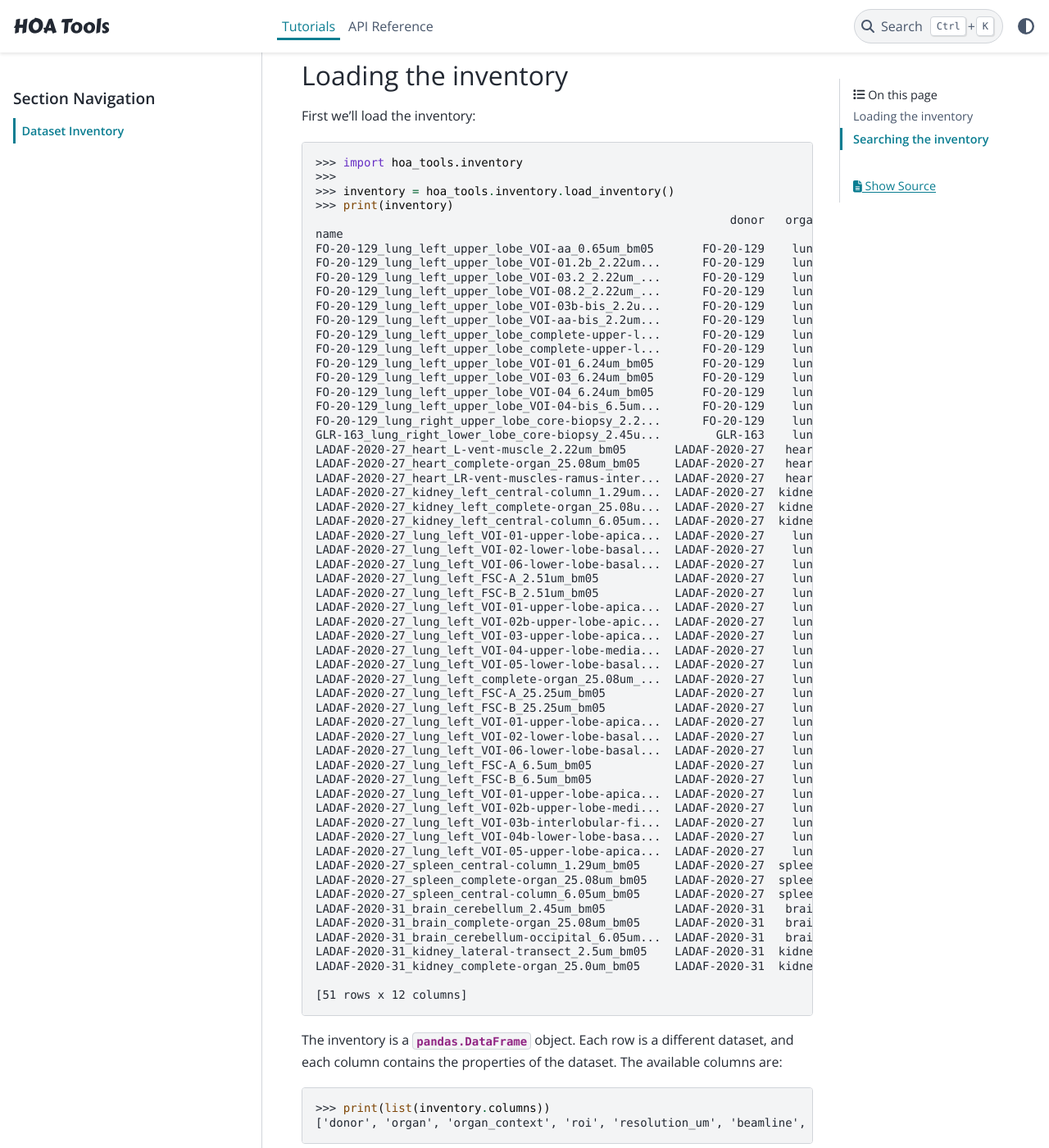
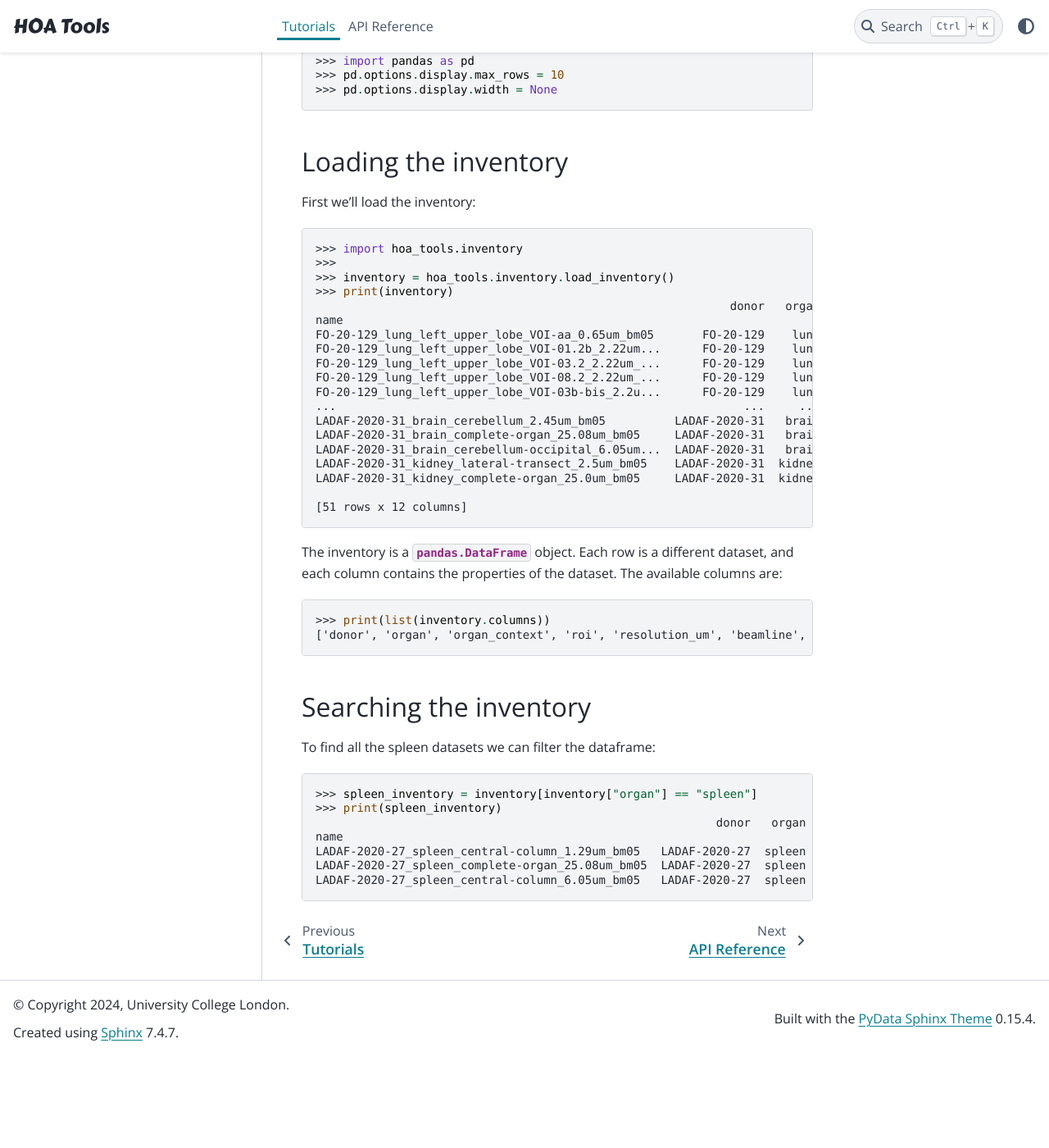
Before and after one commit to HumanOrganAtlas/hoa-tools, a Sphinx documentation site: the page built from docs/tutorials/inventory.rst, in a window 1280 px wide and 1400 px high, scrolled down 232 px. Shown: the whole window at 82% size. Built offline with Sphinx 7.4.7 and the PyData theme 0.15.4, drawn with Linux system fonts in a browser that asks for light colours; after the commit the page ends 1521 px from its top, so only the background shows below that; some of the changed text lies outside the part shown.

Commit message:
Update inventory example

```diff
--- a/docs/tutorials/inventory.rst
+++ b/docs/tutorials/inventory.rst
@@ -3,6 +3,10 @@
 
 In this tutorial we will use the  `hoa_tools.inventory` module
 to find all the spleen datasets in the Human Organ Atlas.
+
+    >>> import pandas as pd
+    >>> pd.options.display.max_rows = 10
+    >>> pd.options.display.width = None
 
 Loading the inventory
 ---------------------
@@ -12,59 +16,19 @@
     >>>
     >>> inventory = hoa_tools.inventory.load_inventory()
     >>> print(inventory)
-                                                                donor   organ     organ_context  ... contrast_low  contrast_high  size_gb_uncompressed
-    name                                                                                         ...
-    FO-20-129_lung_left_upper_lobe_VOI-aa_0.65um_bm05       FO-20-129    lung   left_upper_lobe  ...        15545          22743            219.543938
-    FO-20-129_lung_left_upper_lobe_VOI-01.2b_2.22um...      FO-20-129    lung   left_upper_lobe  ...        17480          36263           1503.180526
-    FO-20-129_lung_left_upper_lobe_VOI-03.2_2.22um_...      FO-20-129    lung   left_upper_lobe  ...         8950          21600            595.808251
-    FO-20-129_lung_left_upper_lobe_VOI-08.2_2.22um_...      FO-20-129    lung   left_upper_lobe  ...         4058           8465            220.525467
-    FO-20-129_lung_left_upper_lobe_VOI-03b-bis_2.2u...      FO-20-129    lung   left_upper_lobe  ...        10655          34421            199.677187
-    FO-20-129_lung_left_upper_lobe_VOI-aa-bis_2.2um...      FO-20-129    lung   left_upper_lobe  ...         7380          16425            473.839094
-    FO-20-129_lung_left_upper_lobe_complete-upper-l...      FO-20-129    lung   left_upper_lobe  ...         8245          29777            125.625583
-    FO-20-129_lung_left_upper_lobe_complete-upper-l...      FO-20-129    lung   left_upper_lobe  ...        52962          58138            107.019297
-    FO-20-129_lung_left_upper_lobe_VOI-01_6.24um_bm05       FO-20-129    lung   left_upper_lobe  ...        13849          31712            635.712307
-    FO-20-129_lung_left_upper_lobe_VOI-03_6.24um_bm05       FO-20-129    lung   left_upper_lobe  ...        17314          35417            419.919904
-    FO-20-129_lung_left_upper_lobe_VOI-04_6.24um_bm05       FO-20-129    lung   left_upper_lobe  ...        10673          23044            153.593950
-    FO-20-129_lung_left_upper_lobe_VOI-04-bis_6.5um...      FO-20-129    lung   left_upper_lobe  ...        13795          31538            168.247186
-    FO-20-129_lung_right_upper_lobe_core-biopsy_2.2...      FO-20-129    lung  right_upper_lobe  ...         2880           5377            164.970667
-    GLR-163_lung_right_lower_lobe_core-biopsy_2.45u...        GLR-163    lung  right_lower_lobe  ...        14199          28254            125.517429
-    LADAF-2020-27_heart_L-vent-muscle_2.22um_bm05       LADAF-2020-27   heart               NaN  ...        25660          35923            367.381112
-    LADAF-2020-27_heart_complete-organ_25.08um_bm05     LADAF-2020-27   heart               NaN  ...        22695          26334            443.696114
-    LADAF-2020-27_heart_LR-vent-muscles-ramus-inter...  LADAF-2020-27   heart               NaN  ...        22136          25560            293.563001
-    LADAF-2020-27_kidney_left_central-column_1.29um...  LADAF-2020-27  kidney              left  ...        24572          27468            325.882986
-    LADAF-2020-27_kidney_left_complete-organ_25.08u...  LADAF-2020-27  kidney              left  ...        17549          21593             58.301390
-    LADAF-2020-27_kidney_left_central-column_6.05um...  LADAF-2020-27  kidney              left  ...        11179          20929            217.182537
-    LADAF-2020-27_lung_left_VOI-01-upper-lobe-apica...  LADAF-2020-27    lung              left  ...        19456          37967            101.268298
-    LADAF-2020-27_lung_left_VOI-02-lower-lobe-basal...  LADAF-2020-27    lung              left  ...        11357          29938            142.415249
-    LADAF-2020-27_lung_left_VOI-06-lower-lobe-basal...  LADAF-2020-27    lung              left  ...        14710          40222             59.426738
-    LADAF-2020-27_lung_left_FSC-A_2.51um_bm05           LADAF-2020-27    lung              left  ...        16648          39717             37.030162
-    LADAF-2020-27_lung_left_FSC-B_2.51um_bm05           LADAF-2020-27    lung              left  ...        16537          40056             37.030162
-    LADAF-2020-27_lung_left_VOI-01-upper-lobe-apica...  LADAF-2020-27    lung              left  ...         3736           7687            384.796902
-    LADAF-2020-27_lung_left_VOI-02b-upper-lobe-apic...  LADAF-2020-27    lung              left  ...         5937           9556            168.522379
-    LADAF-2020-27_lung_left_VOI-03-upper-lobe-apica...  LADAF-2020-27    lung              left  ...        18039          35928            168.348645
-    LADAF-2020-27_lung_left_VOI-04-upper-lobe-media...  LADAF-2020-27    lung              left  ...         3009           7352            168.175000
-    LADAF-2020-27_lung_left_VOI-05-lower-lobe-basal...  LADAF-2020-27    lung              left  ...         4353           7927            457.582883
-    LADAF-2020-27_lung_left_complete-organ_25.08um_...  LADAF-2020-27    lung              left  ...        19516          21139            623.923053
-    LADAF-2020-27_lung_left_FSC-A_25.25um_bm05          LADAF-2020-27    lung              left  ...         2528           6996              2.539565
-    LADAF-2020-27_lung_left_FSC-B_25.25um_bm05          LADAF-2020-27    lung              left  ...         2435           6933              2.539565
-    LADAF-2020-27_lung_left_VOI-01-upper-lobe-apica...  LADAF-2020-27    lung              left  ...         9692          33163             36.762903
-    LADAF-2020-27_lung_left_VOI-02-lower-lobe-basal...  LADAF-2020-27    lung              left  ...         1987           6526            203.175954
-    LADAF-2020-27_lung_left_VOI-06-lower-lobe-basal...  LADAF-2020-27    lung              left  ...         3659           7330            236.098638
-    LADAF-2020-27_lung_left_FSC-A_6.5um_bm05            LADAF-2020-27    lung              left  ...         3488           8146             14.093923
-    LADAF-2020-27_lung_left_FSC-B_6.5um_bm05            LADAF-2020-27    lung              left  ...         3526           8063             14.069134
-    LADAF-2020-27_lung_left_VOI-01-upper-lobe-apica...  LADAF-2020-27    lung              left  ...         8024          12078            223.034263
-    LADAF-2020-27_lung_left_VOI-02b-upper-lobe-medi...  LADAF-2020-27    lung              left  ...        12592          19828            122.119980
-    LADAF-2020-27_lung_left_VOI-03b-interlobular-fi...  LADAF-2020-27    lung              left  ...        12458          44014             41.554223
-    LADAF-2020-27_lung_left_VOI-04b-lower-lobe-basa...  LADAF-2020-27    lung              left  ...        12215          17307            484.974690
-    LADAF-2020-27_lung_left_VOI-05-upper-lobe-apica...  LADAF-2020-27    lung              left  ...         9214          13131            272.905359
-    LADAF-2020-27_spleen_central-column_1.29um_bm05     LADAF-2020-27  spleen               NaN  ...        27852          30408            321.011086
-    LADAF-2020-27_spleen_complete-organ_25.08um_bm05    LADAF-2020-27  spleen               NaN  ...        28069          33269             23.859322
-    LADAF-2020-27_spleen_central-column_6.05um_bm05     LADAF-2020-27  spleen               NaN  ...         4139           7143            216.724949
-    LADAF-2020-31_brain_cerebellum_2.45um_bm05          LADAF-2020-31   brain               NaN  ...        14966          30947            192.186545
-    LADAF-2020-31_brain_complete-organ_25.08um_bm05     LADAF-2020-31   brain               NaN  ...        15671          24381            497.496688
-    LADAF-2020-31_brain_cerebellum-occipital_6.05um...  LADAF-2020-31   brain               NaN  ...        13047          30883            139.906714
-    LADAF-2020-31_kidney_lateral-transect_2.5um_bm05    LADAF-2020-31  kidney               NaN  ...            0          19230            158.275676
-    LADAF-2020-31_kidney_complete-organ_25.0um_bm05     LADAF-2020-31  kidney               NaN  ...        13367          33403             62.351958
+                                                                donor   organ    organ_context                   roi  resolution_um  beamline    nx     ny     nz  contrast_low  contrast_high  size_gb_uncompressed
+    name
+    FO-20-129_lung_left_upper_lobe_VOI-aa_0.65um_bm05       FO-20-129    lung  left_upper_lobe                VOI-aa           0.65         5  3794   3794   7626         15545          22743            219.543938
+    FO-20-129_lung_left_upper_lobe_VOI-01.2b_2.22um...      FO-20-129    lung  left_upper_lobe             VOI-01.2b           2.22         5  3845   3845  50838         17480          36263           1503.180526
+    FO-20-129_lung_left_upper_lobe_VOI-03.2_2.22um_...      FO-20-129    lung  left_upper_lobe              VOI-03.2           2.22         5  3848   3848  20119          8950          21600            595.808251
+    FO-20-129_lung_left_upper_lobe_VOI-08.2_2.22um_...      FO-20-129    lung  left_upper_lobe              VOI-08.2           2.22         5  3843   3843   7466          4058           8465            220.525467
+    FO-20-129_lung_left_upper_lobe_VOI-03b-bis_2.2u...      FO-20-129    lung  left_upper_lobe           VOI-03b-bis           2.20         5  3703   3703   7281         10655          34421            199.677187
+    ...                                                           ...     ...              ...                   ...            ...       ...   ...    ...    ...           ...            ...                   ...
+    LADAF-2020-31_brain_cerebellum_2.45um_bm05          LADAF-2020-31   brain              NaN            cerebellum           2.45         5  3895   3895   6334         14966          30947            192.186545
+    LADAF-2020-31_brain_complete-organ_25.08um_bm05     LADAF-2020-31   brain              NaN        complete-organ          25.08         5  5965   5965   6991         15671          24381            497.496688
+    LADAF-2020-31_brain_cerebellum-occipital_6.05um...  LADAF-2020-31   brain              NaN  cerebellum-occipital           6.05         5  3867   3867   4678         13047          30883            139.906714
+    LADAF-2020-31_kidney_lateral-transect_2.5um_bm05    LADAF-2020-31  kidney              NaN      lateral-transect           2.50         5  3873  15091   1354             0          19230            158.275676
+    LADAF-2020-31_kidney_complete-organ_25.0um_bm05     LADAF-2020-31  kidney              NaN        complete-organ          25.00         5  2215   3287   4282         13367          33403             62.351958
     <BLANKLINE>
     [51 rows x 12 columns]
 
@@ -81,10 +45,8 @@
 
     >>> spleen_inventory = inventory[inventory["organ"] == "spleen"]
     >>> print(spleen_inventory)
-                                                              donor   organ organ_context             roi  resolution_um  ...    ny     nz  contrast_low  contrast_high  size_gb_uncompressed
-    name                                                                                                                  ...
-    LADAF-2020-27_spleen_central-column_1.29um_bm05   LADAF-2020-27  spleen           NaN  central-column           1.29  ...  3823  10982         27852          30408            321.011086
-    LADAF-2020-27_spleen_complete-organ_25.08um_bm05  LADAF-2020-27  spleen           NaN  complete-organ          25.08  ...  2151   1900         28069          33269             23.859322
-    LADAF-2020-27_spleen_central-column_6.05um_bm05   LADAF-2020-27  spleen           NaN  central-column           6.05  ...  3791   7540          4139           7143            216.724949
-    <BLANKLINE>
-    [3 rows x 12 columns]
+                                                              donor   organ organ_context             roi  resolution_um  beamline    nx    ny     nz  contrast_low  contrast_high  size_gb_uncompressed
+    name
+    LADAF-2020-27_spleen_central-column_1.29um_bm05   LADAF-2020-27  spleen           NaN  central-column           1.29         5  3823  3823  10982         27852          30408            321.011086
+    LADAF-2020-27_spleen_complete-organ_25.08um_bm05  LADAF-2020-27  spleen           NaN  complete-organ          25.08         5  2919  2151   1900         28069          33269             23.859322
+    LADAF-2020-27_spleen_central-column_6.05um_bm05   LADAF-2020-27  spleen           NaN  central-column           6.05         5  3791  3791   7540          4139           7143            216.724949
```
